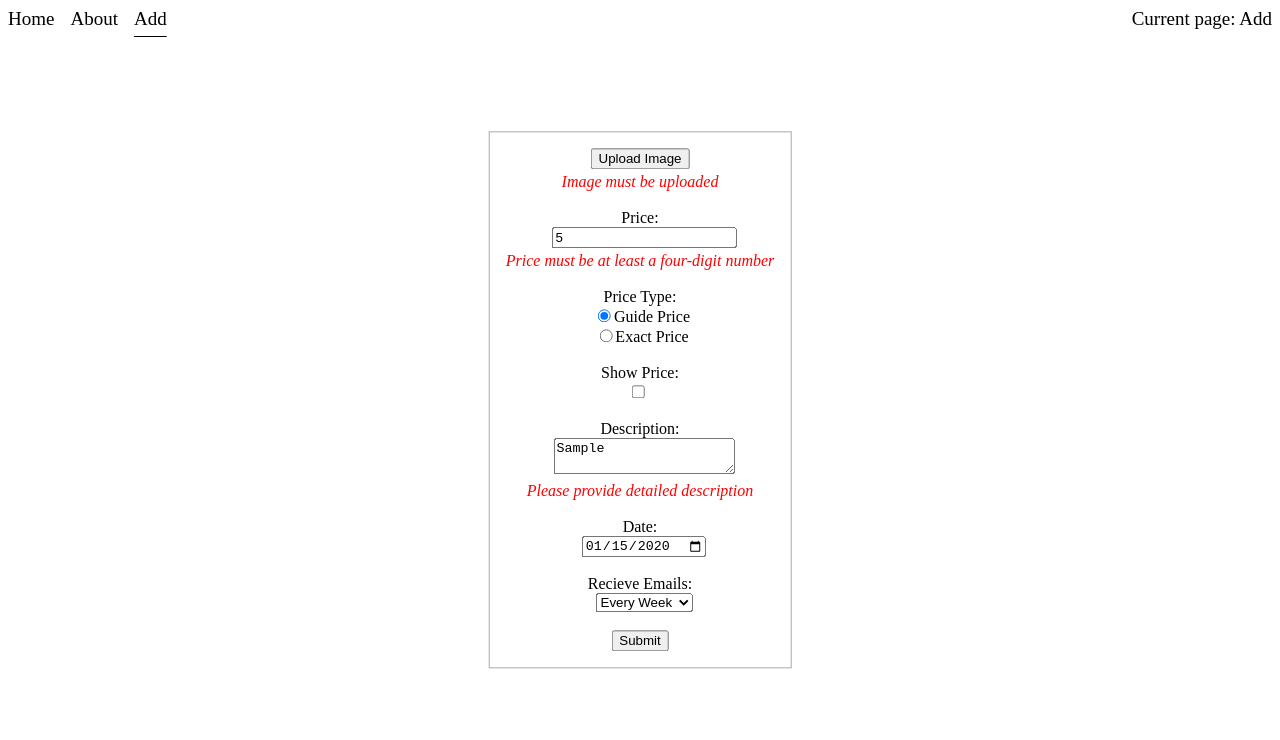
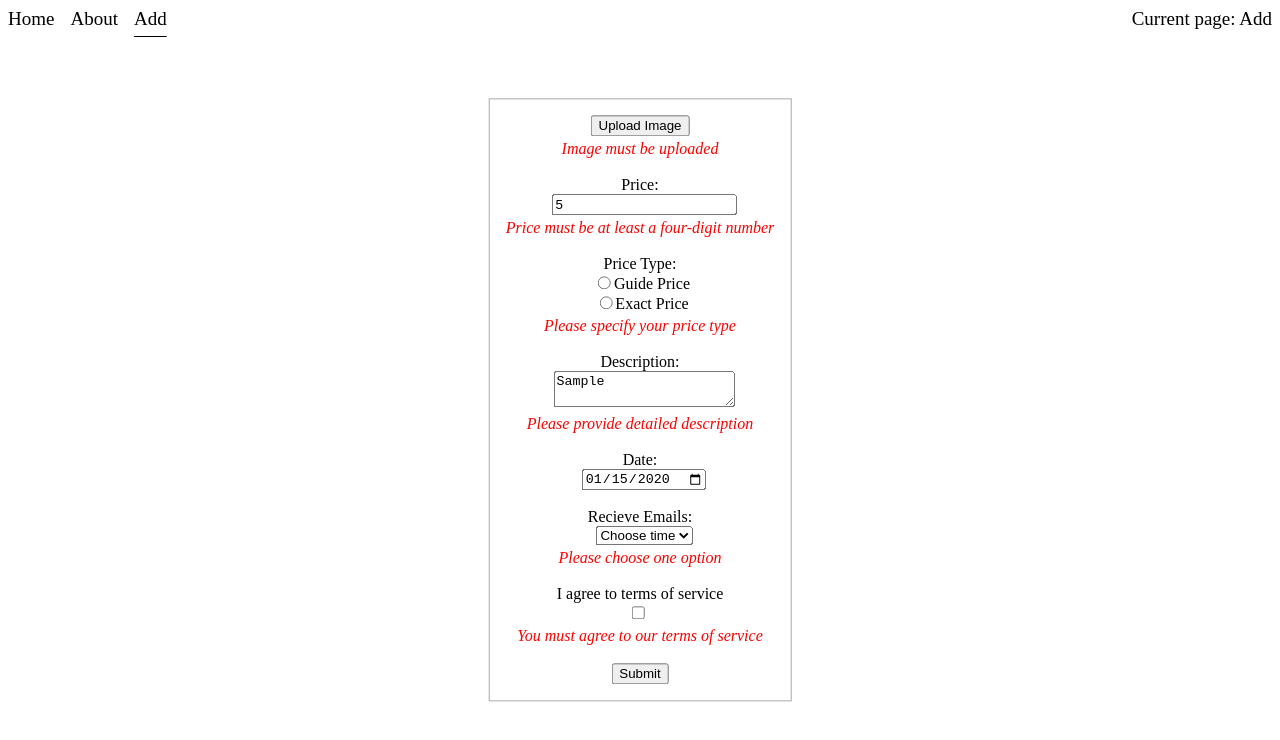
Before and after one commit to BesoBerdzenishvili/RSSchool, a React (Vite) app: page /add in a window 1280 px wide. Both pictures are taken after typing "5", "Sample", "2020-01-15" into the empty fields and a click on the button "Submit". Shown: the top 740 px of the page. Built offline with nearby package versions, Linux system fonts and the light colour scheme.

Commit message:
fix: make all fields required

```diff
--- a/src/components/Card/Card.tsx
+++ b/src/components/Card/Card.tsx
@@ -9,14 +9,14 @@ interface CardProps {
 export class Card extends React.Component<CardProps> {
   render() {
     const { data } = this.props;
-    const { img, price, showPrice, priceType, description, date } = data;
+    const { img, price, priceType, description, date } = data;
 
     return (
       <div className="card">
         {img && typeof URL !== 'undefined' && URL.createObjectURL && (
           <img src={URL.createObjectURL(img)} alt="card image" width={300} />
         )}
-        {showPrice ? <div className="price">${price}</div> : <h4>POA</h4>}
+        <div className="price">${price}</div> : <h4>POA</h4>
         {<div className="guide-price">{priceType}</div>}
         <div className="description">{description && description}</div>
         {date && <div className="date">Added on: {date}</div>}
--- a/src/pages/Add/Add.tsx
+++ b/src/pages/Add/Add.tsx
@@ -5,10 +5,12 @@ import './Add.css';
 type State = {
   errors: {
     price?: string;
-    showPrice?: string;
+    agreeTerms?: string;
     img?: string;
     description?: string;
     date?: string;
+    priceType?: string;
+    recieveEmails?: string;
   };
 };
 
@@ -21,7 +23,7 @@ class Add extends React.Component {
   private uploadButton = React.createRef<HTMLButtonElement>();
   private priceInput = React.createRef<HTMLInputElement>();
   private priceTypeInput = React.createRef<HTMLInputElement>();
-  private showPriceInput = React.createRef<HTMLInputElement>();
+  private agreeTermsInput = React.createRef<HTMLInputElement>();
   private descriptionInput = React.createRef<HTMLTextAreaElement>();
   private dateInput = React.createRef<HTMLInputElement>();
   private recieveEmailsInput = React.createRef<HTMLSelectElement>();
@@ -35,11 +37,11 @@ class Add extends React.Component {
 
     const img = this.fileInput.current?.files?.[0];
     const price = Number(this.priceInput.current?.value);
-    const priceType = this.priceTypeInput.current?.value || 'Guide Price';
-    const showPrice = this.showPriceInput.current?.checked || false;
+    const priceType = this.priceTypeInput.current?.checked ? this.priceTypeInput.current.value : '';
+    const agreeTerms = this.agreeTermsInput.current?.checked || false;
     const description = this.descriptionInput.current?.value || '';
     const date = this.dateInput.current?.value || '';
-    const recieveEmails = this.recieveEmailsInput.current?.value || 'every week';
+    const recieveEmails = this.recieveEmailsInput.current?.value || '';
 
     let errors = {};
 
@@ -59,6 +61,17 @@ class Add extends React.Component {
       errors = { ...errors, date: 'Please provide date' };
     }
 
+    if (!priceType) {
+      errors = { ...errors, priceType: 'Please specify your price type' };
+    }
+    if (!recieveEmails) {
+      errors = { ...errors, recieveEmails: 'Please choose one option' };
+    }
+
+    if (!agreeTerms) {
+      errors = { ...errors, agreeTerms: 'You must agree to our terms of service' };
+    }
+
     if (Object.keys(errors).length > 0) {
       this.setState({ errors });
       return;
@@ -67,7 +80,7 @@ class Add extends React.Component {
     const id = Math.random().toString(36).substr(2, 9);
     this.context.setFormData([
       ...this.context.formData,
-      { id, img, price, priceType, showPrice, description, date, recieveEmails },
+      { id, img, price, priceType, agreeTerms, description, date, recieveEmails },
     ]);
 
     if (Object.keys(errors).length > 0) {
@@ -96,13 +109,13 @@ class Add extends React.Component {
       this.dateInput.current.value = '';
     }
     if (this.recieveEmailsInput.current) {
-      this.recieveEmailsInput.current.value = 'every week';
+      this.recieveEmailsInput.current.value = '';
     }
     if (this.priceTypeInput.current) {
-      this.priceTypeInput.current.value = 'Guide Price';
+      this.priceTypeInput.current.value = '';
     }
-    if (this.showPriceInput.current) {
-      this.showPriceInput.current.checked = false;
+    if (this.agreeTermsInput.current) {
+      this.agreeTermsInput.current.checked = false;
     }
     this.setState({ errors: {} });
   };
@@ -130,7 +143,12 @@ class Add extends React.Component {
   render() {
     return (
       <form className="add-form" onSubmit={this.handleSubmit}>
-        <input type="file" ref={this.fileInput} style={{ display: 'none' }} />
+        <input
+          type="file"
+          accept="image/jpeg,image/png"
+          ref={this.fileInput}
+          style={{ display: 'none' }}
+        />
         <button type="button" onClick={this.handleFileClick} ref={this.uploadButton}>
           Upload Image
         </button>
@@ -155,29 +173,18 @@ class Add extends React.Component {
           <br />
           <div className="radio">
             <label>
-              <input
-                defaultChecked
-                type="radio"
-                value="Guide Price"
-                name="priceType"
-                ref={this.priceTypeInput}
-              />
+              <input type="radio" value="Guide Price" name="price-type" ref={this.priceTypeInput} />
               Guide Price
             </label>
           </div>
           <div className="radio">
             <label>
-              <input type="radio" value="Exact Price" name="priceType" ref={this.priceTypeInput} />
+              <input type="radio" value="Exact Price" name="price-type" ref={this.priceTypeInput} />
               Exact Price
             </label>
           </div>
         </label>
-        <br />
-        <label>
-          Show Price:
-          <br />
-          <input type="checkbox" ref={this.showPriceInput} />
-        </label>
+        {this.state.errors.priceType && <div className="error">{this.state.errors.priceType}</div>}
         <br />
         <label>
           Description:
@@ -198,13 +205,26 @@ class Add extends React.Component {
         <label>
           Recieve Emails:
           <br />
-          <select ref={this.recieveEmailsInput} defaultValue={'every week'}>
+          <select ref={this.recieveEmailsInput}>
+            <option value="">Choose time</option>
             <option value="never">Never</option>
             <option value="every day">Every Day</option>
             <option value="every week">Every Week</option>
             <option value="every month">Every Month</option>
           </select>
         </label>
+        {this.state.errors.recieveEmails && (
+          <div className="error">{this.state.errors.recieveEmails}</div>
+        )}
+        <br />
+        <label>
+          I agree to terms of service
+          <br />
+          <input type="checkbox" ref={this.agreeTermsInput} />
+        </label>
+        {this.state.errors.agreeTerms && (
+          <div className="error">{this.state.errors.agreeTerms}</div>
+        )}
 
         <br />
         <button type="submit" data-testid="submit-button">
--- a/src/types/FormData.tsx
+++ b/src/types/FormData.tsx
@@ -3,7 +3,7 @@ export type FormData = {
   img: File | undefined;
   price: number;
   priceType: string;
-  showPrice: boolean;
+  agreeTerms: boolean;
   description: string;
   date: string;
   recieveEmails: string;
```
Also changed, not shown: 1 other file (tests, documents, lock files or other folders).
